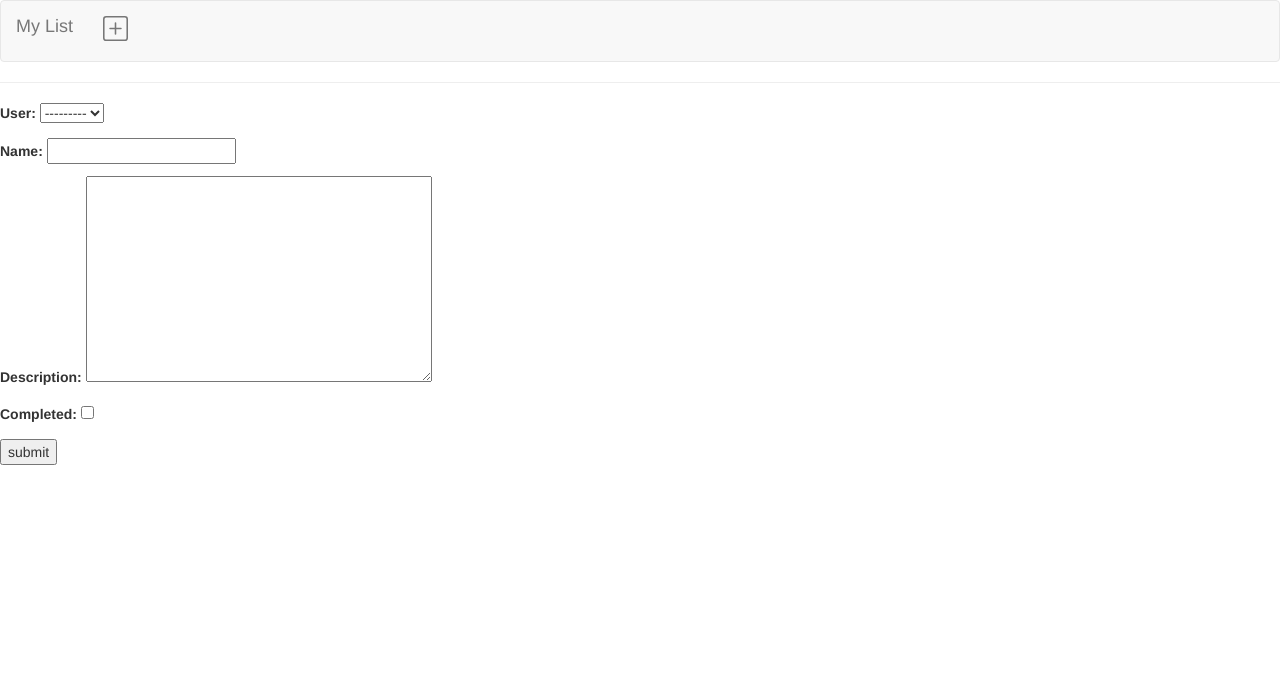
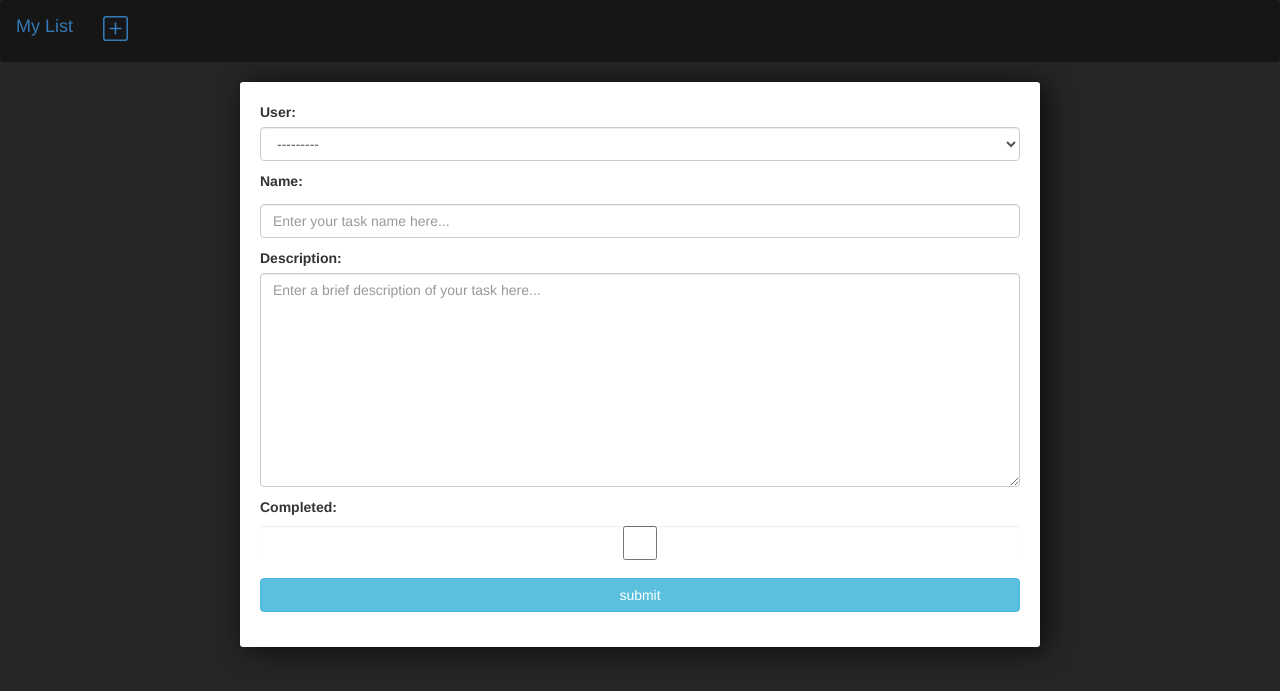
Before and after one commit to Atiqul-Isla/Check-App, a Django app: page /create-item in a window 1280 px wide. Shown: the top 691 px of the page. Run offline with Django 3.2, Linux system fonts and the light colour scheme; data comes from the database, SQL or seed files in the repository; both versions use the stored data as it was after the commit.

Commit message:
Edited the styling of the webpage via Bootstrap and added comments.

```diff
--- a/ChatApp/urls.py
+++ b/ChatApp/urls.py
@@ -19,6 +19,6 @@ from django.urls import path, include
 
 urlpatterns = [
     path('admin/', admin.site.urls),
-    ##Creating API path url by directing users to backend app when typing domain/api/*
+    ##Creating  path url by directing users to backend app when typing ''
     path('', include('backend.urls'))
 ]
--- a/backend/forms.py
+++ b/backend/forms.py
@@ -2,10 +2,19 @@
 from django.forms import ModelForm
 ##Importing our table from models
 from .models import List
-
+from django import forms
 class CreateForm(ModelForm):
     class Meta:
         ##Identifying what model we want to use
         model = List
         ##Identifying all the fields we want the user to fill in
         fields = '__all__'
+
+        ##Setting widgets to connect django.forms to bootstrap for better styling
+        widgets = {
+            'User': forms.Select(attrs={'class': 'form-control'}),
+            'Name': forms.TextInput(attrs={'class': 'form-control', 'placeholder': 'Enter your task name here...'}),
+            'Description': forms.Textarea(attrs={'class': 'form-control', 'placeholder': 'Enter a brief description of your task here...'}),
+            'Completed': forms.CheckboxInput(attrs={'class': 'form-control'}),
+
+        }
--- a/backend/models.py
+++ b/backend/models.py
@@ -10,7 +10,7 @@ class List(models.Model):
     ##Creating constraints for user, name, description and dates
     User = models.ForeignKey(User, on_delete=models.CASCADE, null=True)
     Name = models.CharField(max_length=255)
-    Description = models.TextField(null=True)
+    Description = models.TextField(null=True, blank=True)
     Completed = models.BooleanField(default=False)
     date_created = models.DateTimeField(auto_now=True)
     date_updated = models.DateTimeField(auto_now_add=True)
--- a/backend/templates/backend/create_form.html
+++ b/backend/templates/backend/create_form.html
@@ -2,9 +2,13 @@
 
 {% block content %}
 
-<form method="POST" action="">
-    {% csrf_token %}
-    {{form.as_p}}
-    <input type="submit" value="submit"/>
-
+<!-- Creating a Django form that asks the user for all fields in our model database -->
+<div class="center-column">
+    <div class="form-group">
+        <form method="POST" action="">
+            {% csrf_token %}
+            {{form.as_p}}
+            <input class="btn btn-info" type="submit" value="submit"/>
+    </div>
+</div>
 {% endblock content %}
--- a/backend/urls.py
+++ b/backend/urls.py
@@ -3,6 +3,7 @@ from django.urls import path
 from . import views
 
 urlpatterns = [
+    ##Urls that route to different componants of an app
     path('', views.home, name='home'),
     path('create-item', views.CreateItem, name='create-item'),
     path('edit-item/<str:pk>/', views.EditItem, name='edit-item'),
--- a/templates/main.html
+++ b/templates/main.html
@@ -8,6 +8,51 @@
     <!-- <link rel="stylesheet" href="style.css"> -->
     <link rel="stylesheet" href="https://cdn.jsdelivr.net/npm/bootstrap@3.4.1/dist/css/bootstrap.min.css" integrity="sha384-HSMxcRTRxnN+Bdg0JdbxYKrThecOKuH5zCYotlSAcp1+c8xmyTe9GYg1l9a69psu" crossorigin="anonymous">
   </head>
+
+  <!-- Setting some basic styles that will be used by our frontend -->
+  <style>
+    body{
+      background-color: #272626;
+    }
+
+    input{
+      width: 100%;
+      padding: 12px 20px;
+      margin: 8px 0;
+      box-sizing: border-box;
+    }
+
+    input::placeholder{
+      color: #d3d3d3
+    }
+
+    .submit{
+      background-color: #6BA3E8;
+    }
+
+    .center-column{
+      width: 800px;
+      margin: 20px auto;
+      padding: 20px;
+      background-color: #fff;
+      border-radius: 3px;
+      box-shadow: 6px 2px 30px 0px rgba(0,0,0,0.75)
+    }
+
+    .item-row{
+      background-color: #272626;
+      margin: 10px;
+      padding: 20px;
+      border-radius: 3px;
+      color: #337ab7;
+      font-size: 16px;
+      box-shadow: 0px -1px 10px -4px rgba(0,0,0,0.75);
+    }
+
+    .navbar{
+      background-color: #161616;
+    }
+  </style>
   <body>
 
     {% include 'navbar.html' %}
--- a/templates/navbar.html
+++ b/templates/navbar.html
@@ -1,4 +1,5 @@
-<nav class="navbar navbar-default">
+<!-- Creating a navbar that has 2 fields. 'My List' takes the user home and the icon (Plus sign) allows the user to create a new task. -->
+<nav class="navbar">
     <div class="container-fluid">
       <div class="navbar-header">
         <a class="navbar-brand" href="{% url 'home' %}">
@@ -15,5 +16,3 @@
       </ul>
     </div>
 </nav>
-
-<hr>
```
Also changed, not shown: ChatApp/settings.py (+10 -1 lines), backend/templates/backend/delete_item.html (+12 -6 lines), backend/templates/backend/home.html (+16 -9 lines), backend/migrations/0009_auto_20220626_0218.py (added), db.sqlite3.
